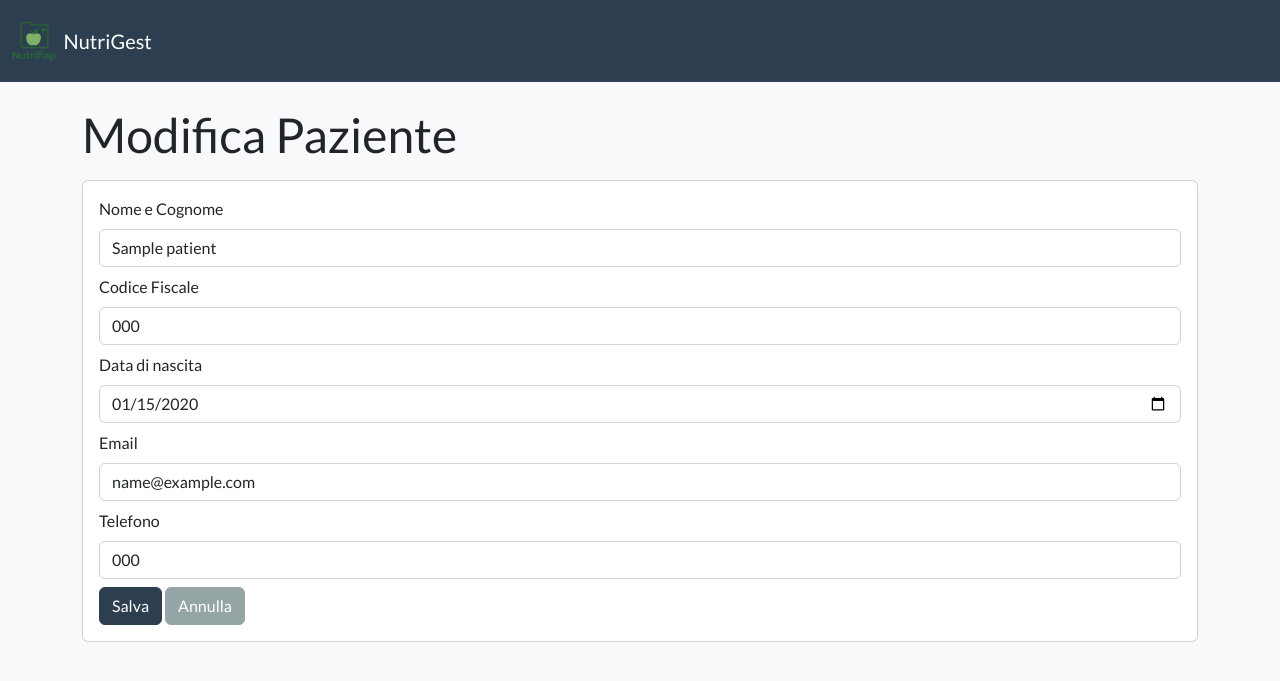
After one commit to pierporz/Nutrigest, a Flask app: template templates/edit_patient.html in a window 1280 px wide. The commit adds this page. Shown: the top 681 px of the page. Run offline with Flask 3, Linux system fonts and the light colour scheme; the template is opened without the code that fills it: most values are stand-ins (such as "Sample title", 1, 10 or a date in 2020); parts of the project's set-up code (start-up, migrations or seed data) failed here and were passed over; some libraries are stand-ins or nearby versions.

Commit message:
Add patient edit and delete features

```diff
--- a/app.py
+++ b/app.py
@@ -467,6 +467,56 @@ def delete_attachment(aid):
     return redirect(url_for('index'))
 
 
+@app.route('/patient/<int:pid>/edit', methods=['GET', 'POST'])
+def edit_patient(pid):
+    con = get_db()
+    patient = con.execute('SELECT * FROM patients WHERE id=?', (pid,)).fetchone()
+    if not patient:
+        con.close()
+        return redirect(url_for('index'))
+    if request.method == 'POST':
+        con.execute('''UPDATE patients SET name=?, birthdate=?, email=?, phone=?, fiscal_code=? WHERE id=?''',
+                    (request.form['name'], request.form.get('birthdate'), request.form.get('email'),
+                     request.form.get('phone'), request.form.get('fiscal_code'), pid))
+        con.commit()
+        con.close()
+        return redirect(url_for('patient_detail', pid=pid))
+    con.close()
+    return render_template('edit_patient.html', patient=patient)
+
+
+@app.route('/patient/<int:pid>/delete', methods=['GET', 'POST'])
+def delete_patient(pid):
+    con = get_db()
+    patient = con.execute('SELECT * FROM patients WHERE id=?', (pid,)).fetchone()
+    if not patient:
+        con.close()
+        return redirect(url_for('index'))
+    error = None
+    if request.method == 'POST':
+        name_entered = request.form.get('confirm_name', '').strip().lower()
+        if name_entered == patient['name'].strip().lower():
+            attach_rows = con.execute('SELECT filepath FROM attachments WHERE patient_id=?', (pid,)).fetchall()
+            for row in attach_rows:
+                fpath = os.path.join(ATTACH_FOLDER, row['filepath'].replace('/', os.sep))
+                try:
+                    os.remove(fpath)
+                except FileNotFoundError:
+                    pass
+            con.execute('DELETE FROM attachments WHERE patient_id=?', (pid,))
+            con.execute('DELETE FROM visits WHERE patient_id=?', (pid,))
+            con.execute('DELETE FROM meal_plans WHERE patient_id=?', (pid,))
+            con.execute('DELETE FROM obiettivi WHERE patient_id=?', (pid,))
+            con.execute('DELETE FROM patients WHERE id=?', (pid,))
+            con.commit()
+            con.close()
+            return redirect(url_for('index'))
+        else:
+            error = 'Nome non corrispondente'
+    con.close()
+    return render_template('patient_delete_confirm.html', patient=patient, error=error)
+
+
 if __name__ == '__main__':
     init_db()
     app.run(debug=True)
--- /dev/null
+++ b/templates/edit_patient.html
@@ -0,0 +1,30 @@
+{% extends 'base.html' %}
+{% block content %}
+<h1 class="mb-3">Modifica Paziente</h1>
+<div class="card p-3">
+<form method="post">
+<div class="mb-2">
+<label class="form-label">Nome e Cognome</label>
+<input name="name" class="form-control" value="{{ patient['name'] }}" required>
+</div>
+<div class="mb-2">
+<label class="form-label">Codice Fiscale</label>
+<input name="fiscal_code" class="form-control" value="{{ patient['fiscal_code'] }}">
+</div>
+<div class="mb-2">
+<label class="form-label">Data di nascita</label>
+<input type="date" name="birthdate" class="form-control" value="{{ patient['birthdate'] }}">
+</div>
+<div class="mb-2">
+<label class="form-label">Email</label>
+<input name="email" class="form-control" value="{{ patient['email'] }}">
+</div>
+<div class="mb-2">
+<label class="form-label">Telefono</label>
+<input name="phone" class="form-control" value="{{ patient['phone'] }}">
+</div>
+<button class="btn btn-primary" type="submit">Salva</button>
+<a class="btn btn-secondary" href="/patient/{{ patient['id'] }}">Annulla</a>
+</form>
+</div>
+{% endblock %}
--- a/templates/patient_detail.html
+++ b/templates/patient_detail.html
@@ -69,5 +69,7 @@
 </div>
 </div>
 {% endif %}
+<a class="btn btn-sm btn-primary mt-2" href="/patient/{{patient['id']}}/edit">Modifica dati</a>
+<a class="btn btn-sm btn-danger mt-2" href="/patient/{{patient['id']}}/delete">Elimina paziente</a>
 <a class="btn btn-secondary mt-2" href="/">Indietro</a>
 {% endblock %}
```
Also changed, not shown: templates/patient_delete_confirm.html (added, +13 -0 lines).
